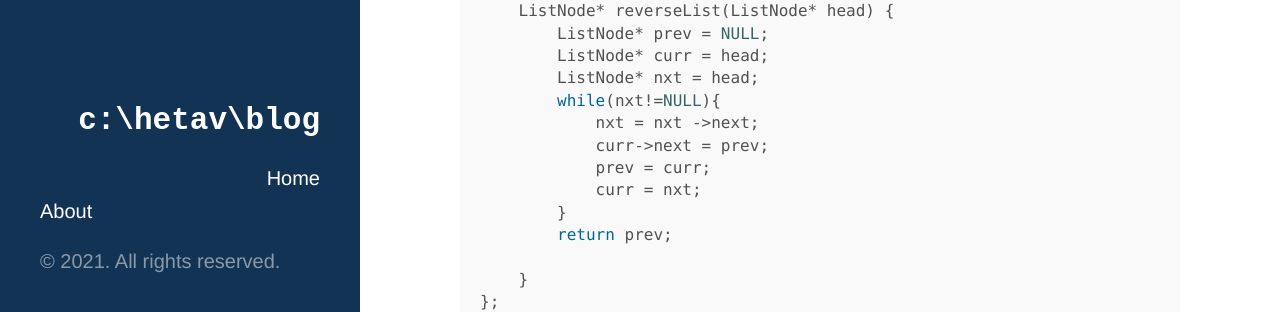
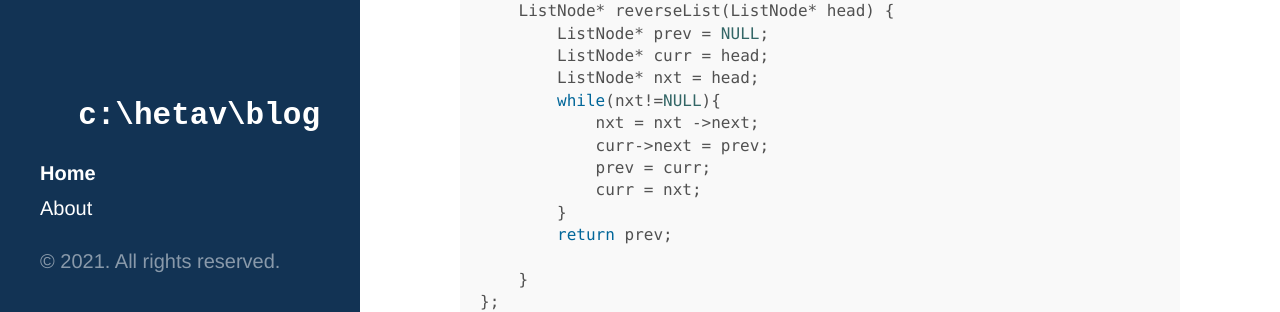
Before and after one commit to hetavv/hetavv.github.io, a Jekyll site: the page built from index.html, in a window 1280 px wide. Shown: the part 584-896 px from the top of the page. Built offline with Jekyll 4.4.1, drawn with Linux system fonts in a browser that asks for light colours; the list of posts is cut into pages by our own code.

Commit message:
updated nav bar

```diff
--- a/_includes/sidebar.html
+++ b/_includes/sidebar.html
@@ -11,11 +11,14 @@
     </div>
 
     <nav class="sidebar-nav">
+    <a class='sidebar-nav-item active' href='/'>Home</a>
+    <a class='sidebar-nav-item' href='/about.md'>About</a>
+    </nav>
+
+      <!--
       <a style="text-align: right" class="sidebar-nav-item{% if page.url == site.baseurl %} active{% endif %}" href="{{ site.baseurl }}">Home</a>
 
       <a style="text-align: right" href="https://hetavv.github.io/about/">About</a>
-
-      <!--
       {% assign pages_list = site.pages %}
       {% for node in pages_list %}
         {% if node.title != null %}
@@ -32,7 +35,6 @@
 
       <span class="sidebar-nav-item">Currently v{{ site.version }}</span>
       -->
-    </nav>
 
     <p>&copy; {{ site.time | date: '%Y' }}. All rights reserved.</p>
   </div>
```
